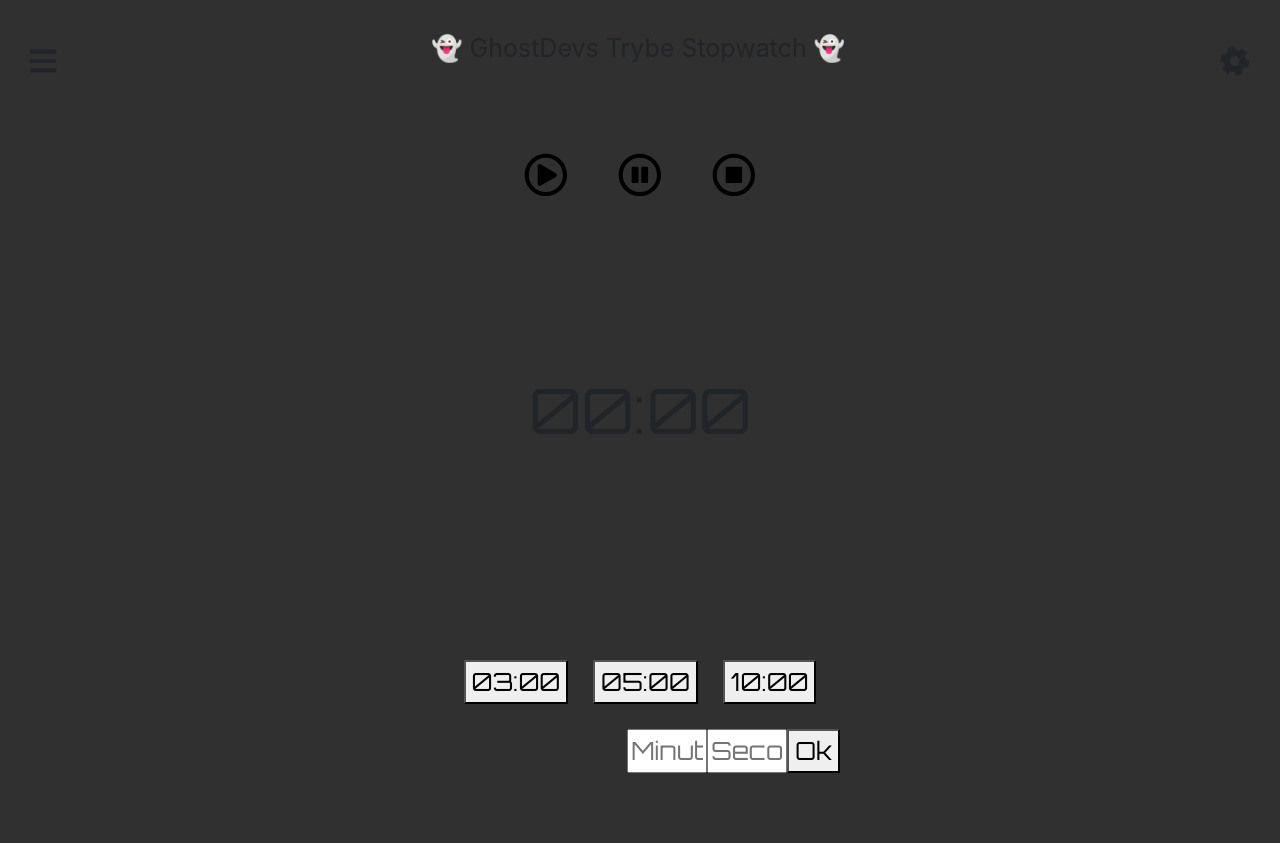
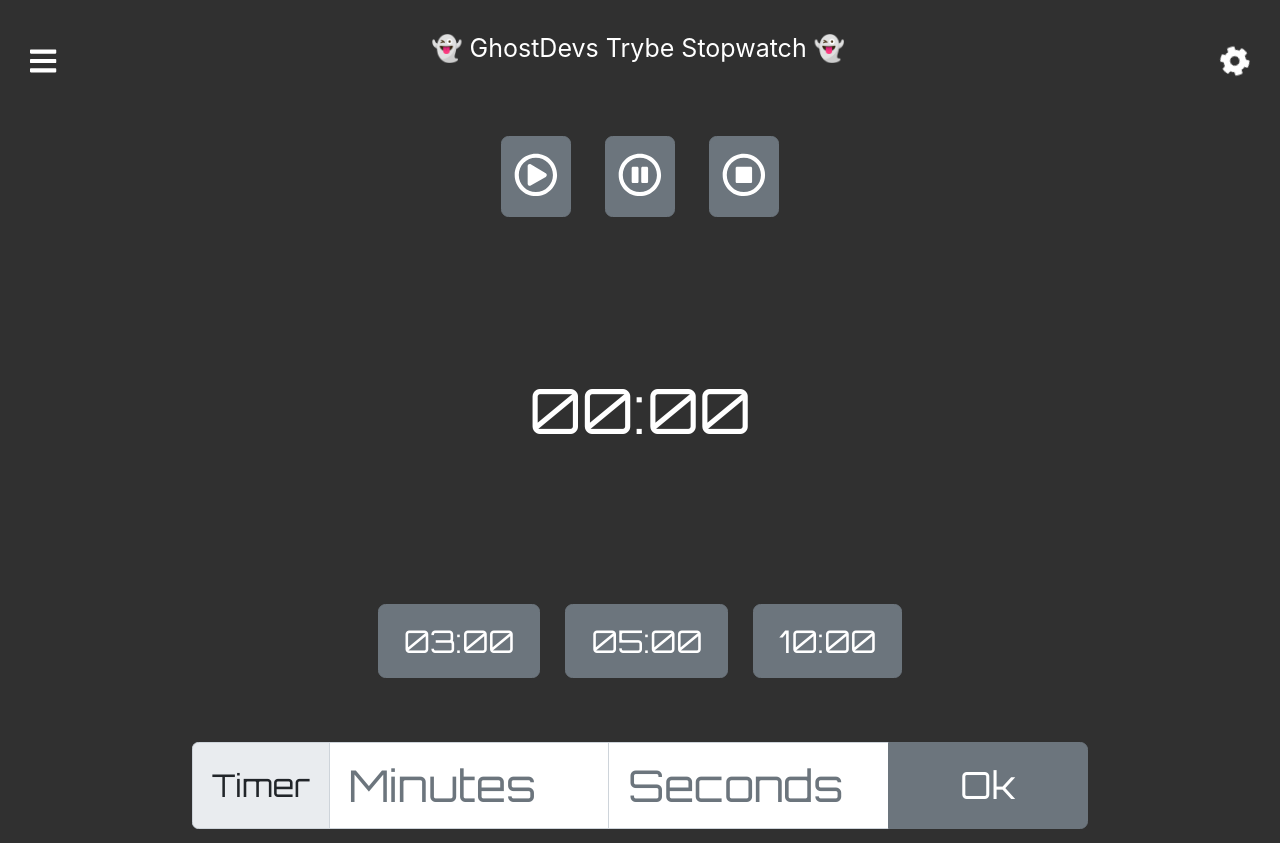
Before and after one commit to alanmdf/ghostdevs-stopwatch, a React (Create React App) app in the folder stopwatch-challenge/: page / in a window 1280 px wide. Built offline with nearby package versions, Linux system fonts and the light colour scheme.

Commit message:
Adicionando Style

```diff
--- a/stopwatch-challenge/src/App.css
+++ b/stopwatch-challenge/src/App.css
@@ -12,6 +12,7 @@ header {
 
 .Icons-Header {
   font-size: 30px;
+  color: white;
 }
 
 .settings {
@@ -43,10 +44,6 @@ header {
   width: 25%;
 }
 
-.action-btns-div button {
-  border: none;
-  background-color: inherit;
-}
 
 .timer-div {
   font-family: 'Orbitron', sans-serif;
@@ -64,15 +61,15 @@ header {
   align-items: center;
   justify-content: center;
   height: 35%;
-  width: 40%;
+  min-width: 40%;
 }
 
 .customize-timer-div {
   margin-top: 5%;
   display: flex;
-  width: 5%;
+  width: 70%;
 }
 
-.input-minutes, .input-seconds {
-  width: 10vh;
+.width {
+  width: 200px;
 }
--- a/stopwatch-challenge/src/Components/ActionButtons.jsx
+++ b/stopwatch-challenge/src/Components/ActionButtons.jsx
@@ -8,14 +8,26 @@ class ActionButtons extends Component {
 
     return (
       <div className="action-btns-div">
-        <button type="button" onClick={ startClock }>
-          <i className="fs-3">{icons.play}</i>
+        <button
+          className="mx-2 px-2 py-1 btn btn-secondary btn-lg"
+          type="button"
+          onClick={ startClock }
+        >
+          <i className="fs-3 text-white icons">{icons.play}</i>
         </button>
-        <button type="button" onClick={ pauseClock }>
-          <i className="fs-3">{icons.pause}</i>
+        <button
+          className="mx-2 px-2 py-1 btn btn-secondary btn-lg"
+          type="button"
+          onClick={ pauseClock }
+        >
+          <i className="fs-3 text-white icons">{icons.pause}</i>
         </button>
-        <button type="button" onClick={ stopClock }>
-          <i className="fs-3">{icons.stop}</i>
+        <button
+          className="mx-2 px-2 py-1 btn btn-secondary btn-lg"
+          type="button"
+          onClick={ stopClock }
+        >
+          <i className="fs-3 text-white icons">{icons.stop}</i>
         </button>
       </div>
     );
--- a/stopwatch-challenge/src/Components/Header.jsx
+++ b/stopwatch-challenge/src/Components/Header.jsx
@@ -8,7 +8,7 @@ class Header extends Component {
         <i className="Icons-Header">
           {icons.menu}
         </i>
-        <p>👻 GhostDevs Trybe Stopwatch 👻</p>
+        <p className="text-white">👻 GhostDevs Trybe Stopwatch 👻</p>
         <i className="Icons-Header settings">
           {icons.settings}
         </i>
--- a/stopwatch-challenge/src/Components/SetupButtons.jsx
+++ b/stopwatch-challenge/src/Components/SetupButtons.jsx
@@ -32,21 +32,21 @@ class SetupButtons extends Component {
       <div className="setup-div">
         <div className="setup-btns-div">
           <button
-            className="mx-2"
+            className="mx-2 btn btn-secondary btn-lg"
             onClick={ () => setStandardTimer(THREE_MINUTES) }
             type="button"
           >
             03:00
           </button>
           <button
-            className="mx-2"
+            className="mx-2 btn btn-secondary btn-lg"
             onClick={ () => setStandardTimer(FIVE_MINUTES) }
             type="button"
           >
             05:00
           </button>
           <button
-            className="mx-2"
+            className="mx-2 btn btn-secondary btn-lg"
             onClick={ () => setStandardTimer(TEN_MINUTES) }
             type="button"
           >
@@ -54,10 +54,12 @@ class SetupButtons extends Component {
           </button>
         </div>
         <form className="customize-timer-div">
+          <div className="input-group w-3">
+            <span className="input-group-text fs-5">Timer</span>
             <input
               type="text"
               name="customMin"
-            className="input-minutes"
+              className="form-control fs-3"
               placeholder="Minutes"
               onChange={ this.handleChange }
               maxLength="2"
@@ -65,22 +67,30 @@ class SetupButtons extends Component {
             <input
               type="text"
               name="customSec"
-            className="input-seconds"
+              className="form-control fs-3"
               placeholder="Seconds"
               onChange={ this.handleChange }
               maxLength="2"
             />
             <button
               type="button"
+              className="btn btn-secondary btn-lg width fs-4"
               onClick={ () => setCustomTimer(customMin, customSec) }
             >
               Ok
             </button>
+          </div>
         </form>
       </div>
     );
   }
 }
+
+/* <div class="input-group">
+  <span class="input-group-text">First and last name</span>
+  <input type="text" aria-label="First name" class="form-control">
+  <input type="text" aria-label="Last name" class="form-control">
+</div> */
 
 SetupButtons.propTypes = {
   setStandardTimer: PropTypes.func.isRequired,
--- a/stopwatch-challenge/src/Components/Timer.jsx
+++ b/stopwatch-challenge/src/Components/Timer.jsx
@@ -11,11 +11,11 @@ class Timer extends Component {
 
     return (
       <div className="timer-div">
-        <span className="fs-1">
+        <span className="fs-1 text-white">
           {timerMin}
           :
         </span>
-        <span className="fs-1">
+        <span className="fs-1 text-white">
           {timerSecond}
         </span>
       </div>
```
Lines whose indentation alone changed are shown as unchanged.
